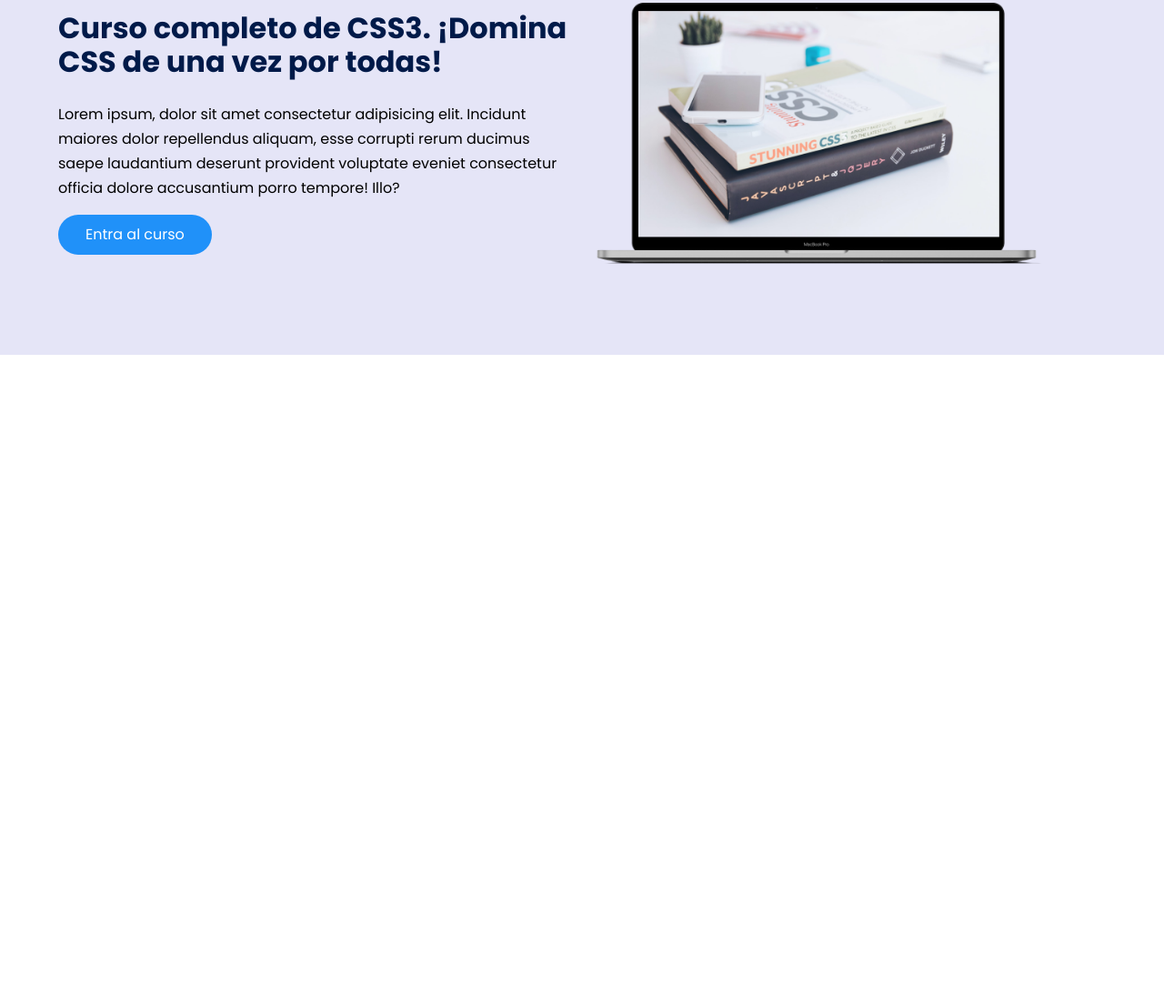
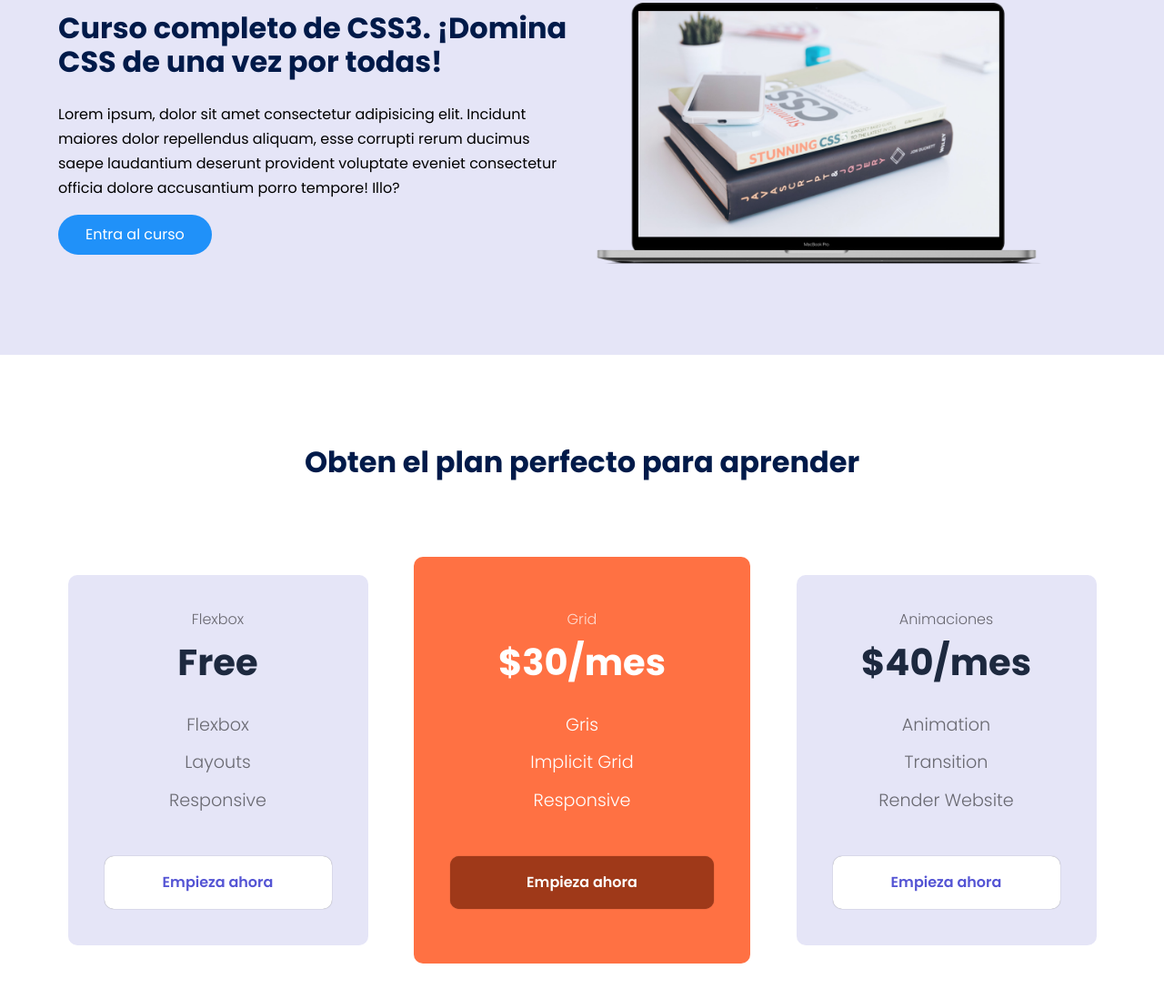
Before and after one commit to juanmpaz/master-css, a plain HTML site: page index.html in a window 1280 px wide. Shown: the part 1468-2566 px from the top of the page at 91% size. Before the commit the page ends 1858 px from the top, so only its background shows below. Drawn offline with Linux system fonts and the light colour scheme.

Commit message:
main price

```diff
--- a/css/styles.css
+++ b/css/styles.css
@@ -159,3 +159,66 @@ text-decoration: none;
     width: 100%;
     display: block;
 }
+
+/* Price */
+.price{
+    text-align: center;
+}
+.price__table{
+    padding-top: 60px;
+    display: flex;
+    flex-wrap: wrap;
+    gap: 2.5em;
+    justify-content: space-evenly;
+    align-items: center;
+}
+.price__element{
+    background-color: #e5e5f7;
+    text-align: center;
+    border-radius: 10px;
+    width: 330px;
+    padding: 40px;
+    --color-plan: #696871;
+    --color-price: #1d293f;
+    --bg-cta: #fff;
+    --color-cta: #5454d4;
+    --color-items: #696971;
+}
+.price__element--best{
+    width: 370px;
+    padding: 60px 40px;
+    background-color: #ff7143;
+    --color-plan: rgb(255 255 255 / 75%);
+    --color-price: #fff;
+    --bg-cta: #9f3919;
+    --color-cta: #fff;
+    --color-items: #fff;
+}
+.price__name{
+    color: var(--color-plan);
+    margin-bottom: 15px;
+    font-weight: 300;
+}
+.price__price{
+    font-size: 2.5rem;
+    color: var(--color-price);
+}
+.price__items{
+    margin-top: 35px;
+    display: grid;
+    gap: 1em;
+    font-weight: 300;
+    font-size: 1.2rem;
+    margin-bottom: 50px;
+    color: var(--color-items);
+}
+.price__cta{
+    display: block;
+    padding: 20px 0;
+    border-radius: 10px;
+    text-decoration: none;
+    background-color: var(--bg-cta);
+    font-weight: 600;
+    color: var(--color-cta);
+    box-shadow: 0 0 1px rgba(0,0,0,.5);
+}
--- a/index.html
+++ b/index.html
@@ -74,6 +74,41 @@
             </figure>
         </div>
     </section>
+    <section class="price container">
+        <h2 class="subtitle">Obten el plan perfecto para aprender</h2>
+        <div class="price__table">
+            <div class="price__element">
+                <p class="price__name">Flexbox</p>
+                <h3 class="price__price">Free</h3>
+                <div class="price__items">
+                    <p class="price__features">Flexbox</p>
+                    <p class="price__features">Layouts</p>
+                    <p class="price__features">Responsive</p>
+                </div>
+                <a href="" class="price__cta">Empieza ahora</a>
+            </div>
+            <div class="price__element price__element--best">
+                <p class="price__name">Grid</p>
+                <h3 class="price__price">$30/mes</h3>
+                <div class="price__items">
+                    <p class="price__features">Gris</p>
+                    <p class="price__features">Implicit Grid</p>
+                    <p class="price__features">Responsive</p>
+                </div>
+                <a href="" class="price__cta">Empieza ahora</a>
+            </div>
+            <div class="price__element">
+                <p class="price__name">Animaciones</p>
+                <h3 class="price__price">$40/mes</h3>
+                <div class="price__items">
+                    <p class="price__features">Animation</p>
+                    <p class="price__features">Transition</p>
+                    <p class="price__features">Render Website</p>
+                </div>
+                <a href="" class="price__cta">Empieza ahora</a>
+            </div>
+        </div>
+    </section>
    </main>
 </body>
 </html>
```
